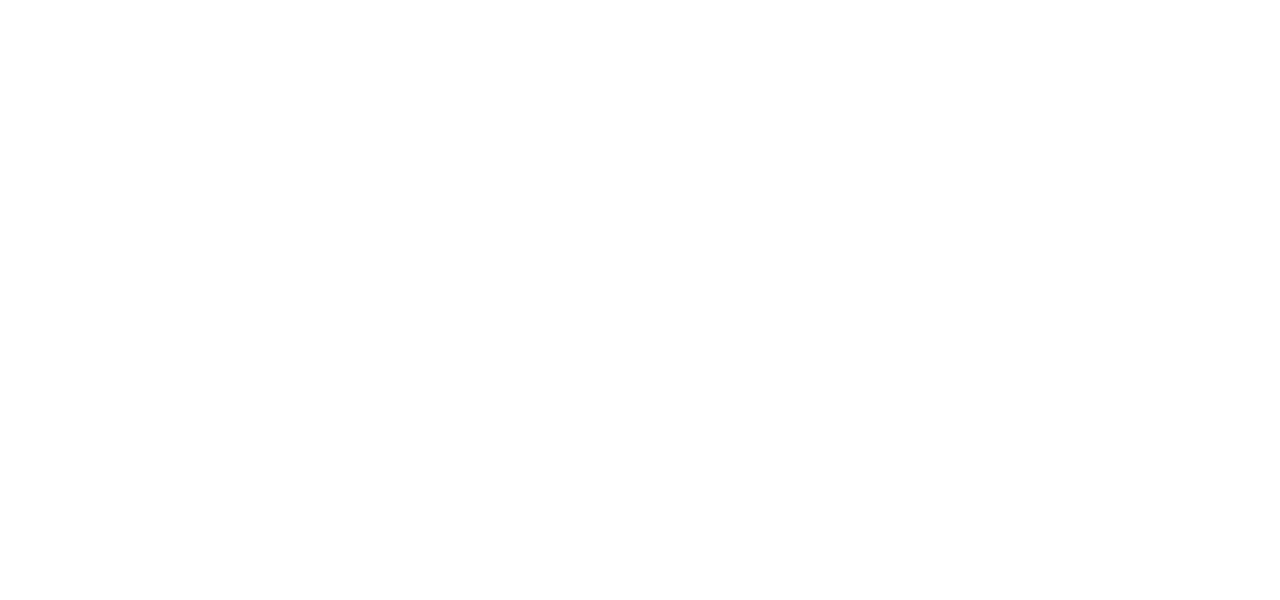
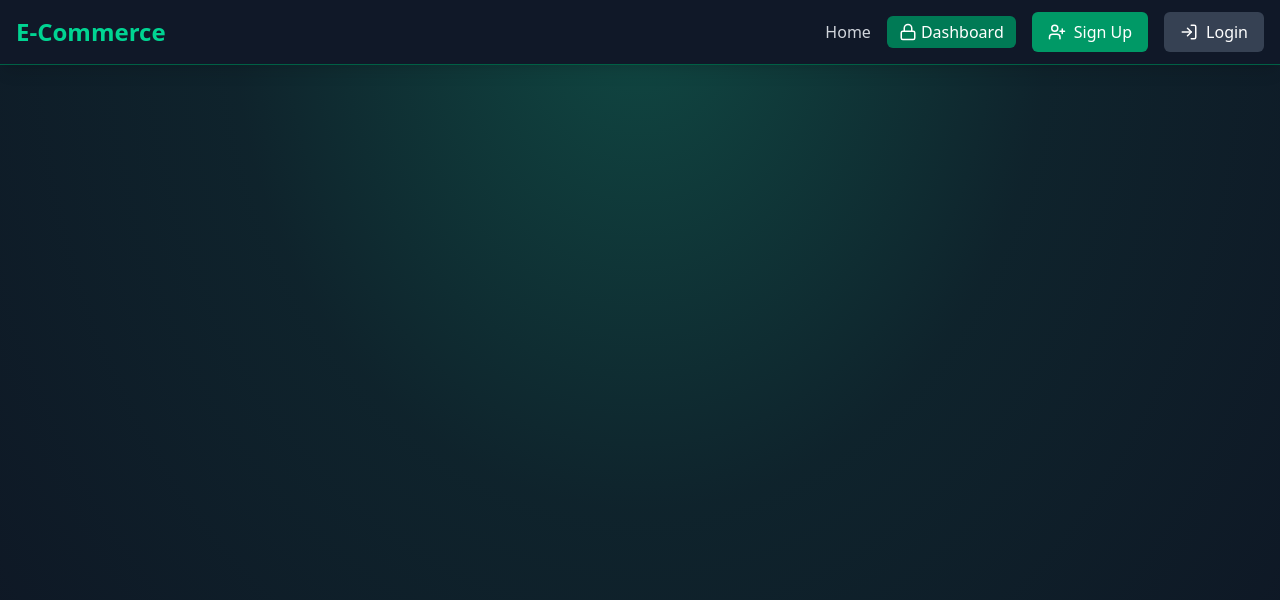
Before and after one commit to Cauebf/mern-ecommerce, a React (Vite) app in the folder frontend/: page /cart in a window 1280 px wide. Before the commit this address had no page. Shown: the top 600 px of the page. Built offline with nearby package versions, Linux system fonts and the light colour scheme.

Commit message:
add navbar component

```diff
--- a/frontend/src/App.tsx
+++ b/frontend/src/App.tsx
@@ -2,15 +2,28 @@
 import HomePage from "./pages/HomePage";
 import SignUpPage from "./pages/SignUpPage";
 import LoginPage from "./pages/LoginPage";
+import Navbar from "./components/Navbar";
 
 function App() {
   return (
     <>
-      <Routes>
-        <Route path="/" element={<HomePage />} />
-        <Route path="/signup" element={<SignUpPage />} />
-        <Route path="/login" element={<LoginPage />} />
-      </Routes>
+      <div className="min-h-screen bg-gray-900 text-white relative overflow-hidden">
+        {/* Background gradient */}
+        <div className="absolute inset-0 overflow-hidden">
+          <div className="absolute inset-0">
+            <div className="absolute top-0 left-1/2 -translate-x-1/2 w-full h-full bg-[radial-gradient(ellipse_at_top,rgba(16,185,129,0.3)_0%,rgba(10,80,60,0.2)_45%,rgba(0,0,0,0.1)_100%)]" />
+          </div>
+        </div>
+
+        <div className="relative z-50 pt-20">
+          <Navbar />
+          <Routes>
+            <Route path="/" element={<HomePage />} />
+            <Route path="/signup" element={<SignUpPage />} />
+            <Route path="/login" element={<LoginPage />} />
+          </Routes>
+        </div>
+      </div>
     </>
   );
 }
--- /dev/null
+++ b/frontend/src/components/Navbar.tsx
@@ -0,0 +1,98 @@
+import { ShoppingCart, UserPlus, LogIn, LogOut, Lock } from "lucide-react";
+import { Link } from "react-router-dom";
+
+const Navbar = () => {
+  const user = false;
+  const isAdmin = true;
+
+  return (
+    <header className="fixed top-0 left-0 w-full bg-gray-900 bg-opacity-90 backdrop-blur-md shadow-lg z-40 transition-all duration-300 border-b border-emerald-800">
+      <div className="container mx-auto px-4 py-3">
+        <div className="flex flex-wrap justify-between items-center">
+          <Link
+            to="/"
+            className="text-2xl font-bold text-emerald-400 items-center space-x-2 flex"
+          >
+            E-Commerce
+          </Link>
+
+          <nav className="flex flex-wrap items-center gap-4">
+            <Link
+              to={"/"}
+              className="text-gray-300 hover:text-emerald-400 transition duration-300
+					 ease-in-out"
+            >
+              Home
+            </Link>
+
+            {/* cart button */}
+            {user && (
+              <Link
+                to={"/cart"}
+                className="relative group text-gray-300 hover:text-emerald-400 transition duration-300
+							ease-in-out"
+              >
+                <ShoppingCart
+                  className="inline-block mr-1 group-hover:text-emerald-400"
+                  size={20}
+                />
+                <span className="hidden sm:inline">Cart</span>
+
+                {/* cart count indicator */}
+                <span
+                  className="absolute -top-2 -left-2 bg-emerald-500 text-white rounded-full px-2 py-0.5
+									text-xs group-hover:bg-emerald-400 transition duration-300 ease-in-out"
+                >
+                  3
+                </span>
+              </Link>
+            )}
+
+            {/* dashboard button only for admin */}
+            {isAdmin && (
+              <Link
+                className="bg-emerald-700 hover:bg-emerald-600 text-white px-3 py-1 rounded-md font-medium
+								 transition duration-300 ease-in-out flex items-center"
+                to={"/secret-dashboard"}
+              >
+                <Lock className="inline-block mr-1" size={18} />
+                <span className="hidden sm:inline">Dashboard</span>
+              </Link>
+            )}
+
+            {/* logout or login button */}
+            {user ? (
+              <button
+                className="bg-gray-700 hover:bg-gray-600 text-white py-2 px-4
+						rounded-md flex items-center transition duration-300 ease-in-out"
+              >
+                <LogOut size={18} />
+                <span className="hidden sm:inline ml-2">Log Out</span>
+              </button>
+            ) : (
+              <>
+                <Link
+                  to={"/signup"}
+                  className="bg-emerald-600 hover:bg-emerald-700 text-white py-2 px-4
+									rounded-md flex items-center transition duration-300 ease-in-out"
+                >
+                  <UserPlus className="mr-2" size={18} />
+                  Sign Up
+                </Link>
+                <Link
+                  to={"/login"}
+                  className="bg-gray-700 hover:bg-gray-600 text-white py-2 px-4
+									rounded-md flex items-center transition duration-300 ease-in-out"
+                >
+                  <LogIn className="mr-2" size={18} />
+                  Login
+                </Link>
+              </>
+            )}
+          </nav>
+        </div>
+      </div>
+    </header>
+  );
+};
+export default Navbar;
```
